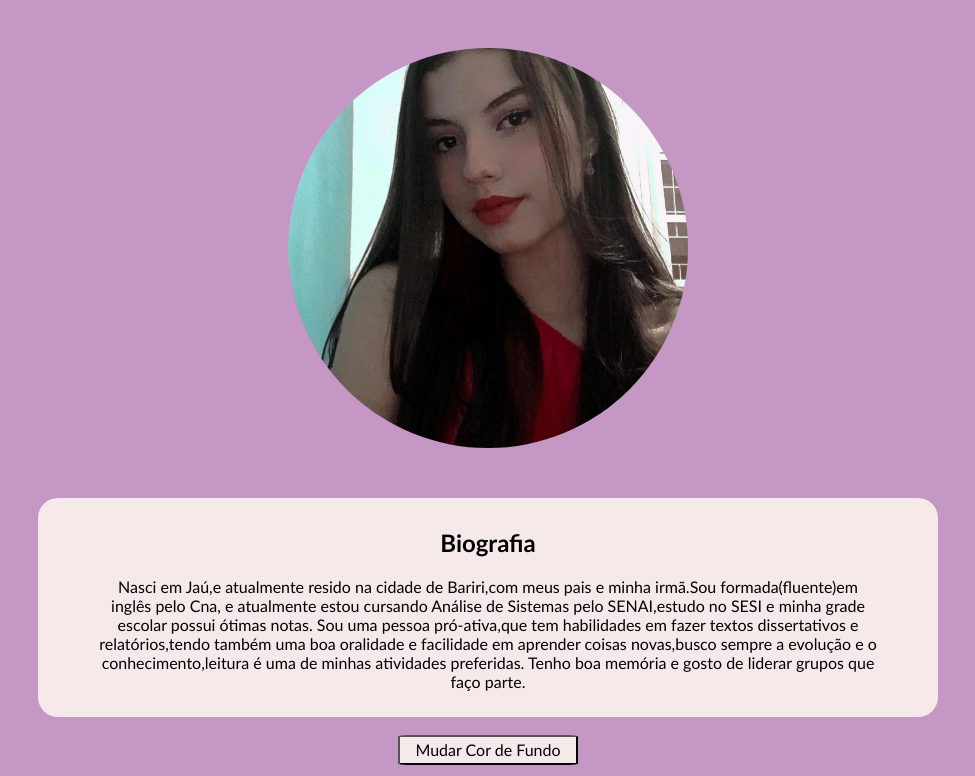
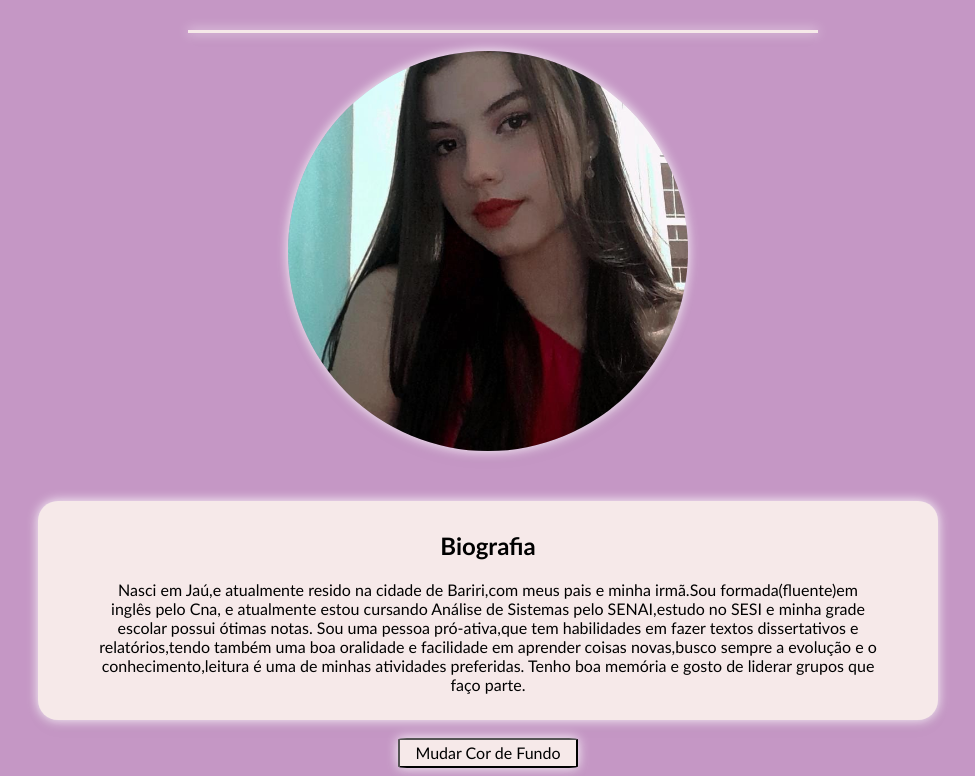
Before and after one commit to LirySouza/Perfil-GitHub, a plain HTML site: page index.html in a window 1280 px wide. Shown: the part 97-873 px from the top of the page, without its empty margins (152-1127 px from the left). Drawn offline with Linux system fonts and the light colour scheme.

Commit message:
Java Funcionando

```diff
--- a/Assets/main.js
+++ b/Assets/main.js
@@ -1,12 +1,3 @@
-document.addEventListener("click" , trocaCor);
-
-document.getElementById( "Btn" ).addEventListener( "click");
-
-function mudar( e )
-{
-    let nome = document.getElementById( "mudar" ).value;
-    e.preventDefault();
-}
-function trocaCor( e ){
+function Botao(){
     document.body.style.backgroundColor = 'pink';
 }
--- a/Assets/style.css
+++ b/Assets/style.css
@@ -12,9 +12,7 @@ main{
     border-radius: 20px;
     margin-top: 50px;
     font-family: 'Trebuchet MS', 'Lucida Sans Unicode', 'Lucida Grande', 'Lucida Sans', Arial, sans-serif;
-}
-.Detalhes>span {
-    display: block
+    box-shadow: 0 8px 16px rgba(134,126,117,.04), 0 0 12px white;
 }
 figure{
     width: 400px;
@@ -22,6 +20,7 @@ figure{
     border-radius: 50%;
     overflow: hidden;
     margin: 0 auto;
+    box-shadow: 0 8px 16px rgba(134,126,117,.04), 0 0 12px white;
 }
 img{
     height: 100%;
@@ -35,10 +34,17 @@ img{
     height: 30px;
     font-size: medium;
     font-family: 'Trebuchet MS', 'Lucida Sans Unicode', 'Lucida Grande', 'Lucida Sans', Arial, sans-serif;
+    box-shadow: 0 8px 16px rgba(134,126,117,.04), 0 0 12px white;
 }
 .Name{
-    color:  rgb(246, 233, 233);;
+    color:  rgb(246, 233, 233);
     font-family: 'Trebuchet MS', 'Lucida Sans Unicode', 'Lucida Grande', 'Lucida Sans', Arial, sans-serif;
     font-size: 50px;
-
 }
+.linha{
+    width: 70%;
+    height: 3px;
+    background-color: rgb(246, 233, 233);
+    margin-left: 150px;
+    box-shadow: 0 8px 16px rgba(134,126,117,.04), 0 0 12px white;
+}
--- a/index.html
+++ b/index.html
@@ -9,6 +9,7 @@
 <body>
     <main>
     <h1 class="Name">Liriany C.O. Souza</h1>
+    <div class="linha"></div>
     <br>
     <figure>
         <img src="Assets/Eu.jpg" alt="">
@@ -23,7 +24,7 @@
             </p>
     </article>
     <br>
-    <button class="Btn" id="mudar">Mudar Cor de Fundo</button>
+    <button class="Btn" id="mudar" onclick="Botao()">Mudar Cor de Fundo</button>
     </main>
     <script src="Assets/main.js"></script>
 </body>
```
